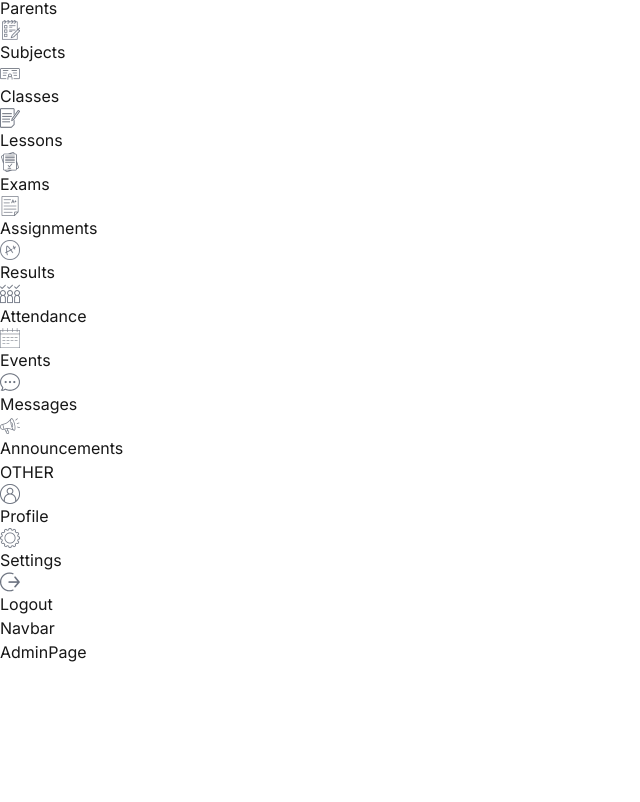
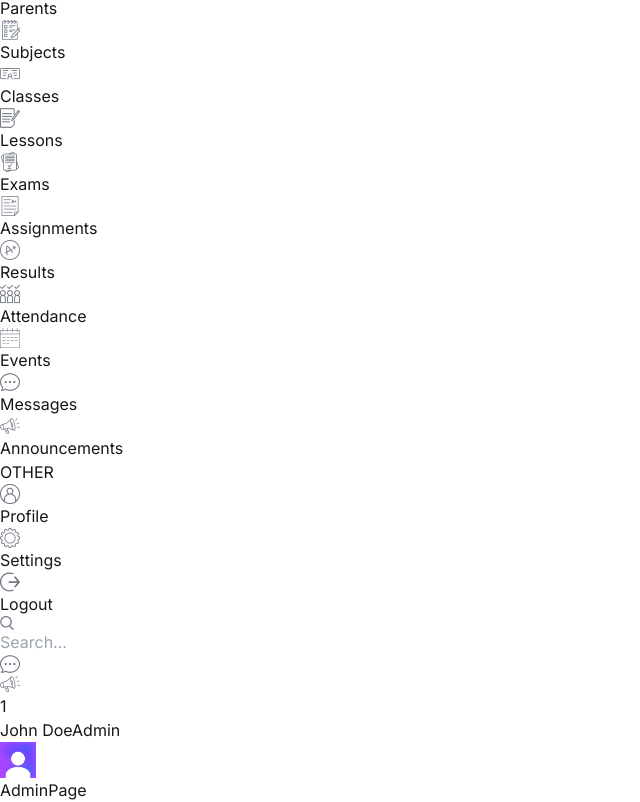
Before and after one commit to truont2/school_admin, a Next.js app in the folder frontend/: page /admin in a window 1280 px wide. Shown: the part 236-1038 px from the top of the page, without its empty margins (0-640 px from the left). Before the commit the page ends 900 px from the top, so only its background shows below. Built offline with nearby package versions, Linux system fonts and the light colour scheme.

Commit message:
created navbar

```diff
--- a/frontend/src/components/Navbar.tsx
+++ b/frontend/src/components/Navbar.tsx
@@ -1,7 +1,51 @@
-type Props = {};
+import Image from "next/image";
 
-const Navbar = (props: Props) => {
-    return <div>Navbar</div>;
+const Navbar = () => {
+    return (
+        <div className="flex items-center justify-between p-4">
+            {/* SEARCH BAR */}
+            <div className="hidden md:flex items-center gap-2 text-xs rounded-full ring-[1.5px] ring-gray-300 px-2">
+                <Image src="/search.png" alt="" width={14} height={14} />
+                <input
+                    type="text"
+                    placeholder="Search..."
+                    className="w-[200px] p-2 bg-transparent outline-none"
+                />
+            </div>
+            {/* ICONS AND USER */}
+            <div className="flex items-center gap-6 justify-end w-full">
+                <div className="bg-white rounded-full w-7 h-7 flex items-center justify-center cursor-pointer">
+                    <Image src="/message.png" alt="" width={20} height={20} />
+                </div>
+                <div className="bg-white rounded-full w-7 h-7 flex items-center justify-center cursor-pointer relative">
+                    <Image
+                        src="/announcement.png"
+                        alt=""
+                        width={20}
+                        height={20}
+                    />
+                    <div className="absolute -top-3 -right-3 w-5 h-5 flex items-center justify-center bg-purple-500 text-white rounded-full text-xs">
+                        1
+                    </div>
+                </div>
+                <div className="flex flex-col">
+                    <span className="text-xs leading-3 font-medium">
+                        John Doe
+                    </span>
+                    <span className="text-[10px] text-gray-500 text-right">
+                        Admin
+                    </span>
+                </div>
+                <Image
+                    src="/avatar.png"
+                    alt=""
+                    width={36}
+                    height={36}
+                    className="rounded-full"
+                />
+            </div>
+        </div>
+    );
 };
 
 export default Navbar;
```
